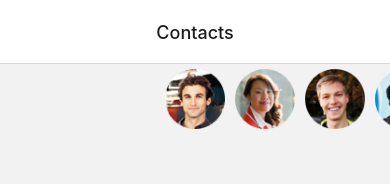
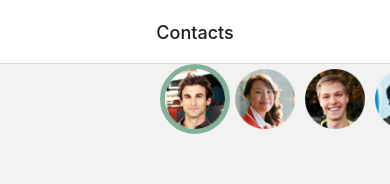
Before and after one commit to HellaPidgin/FlatListAvatars, a React Native app: screen /Contacts in a window 390 px wide. Shown: the top 184 px of the page. Built offline with nearby package versions, Linux system fonts and the light colour scheme.

Commit message:
Avatar Selection Indiicator

```diff
--- /dev/null
+++ b/app/shared/colorScheme.tsx
@@ -0,0 +1,7 @@
+export const colors = {
+  Eggshell: "#f4f1de",
+  TerraCotta: "#e07a5f",
+  Independence: "#3d405b",
+  GreenSheen: "#81b29a",
+  DeepChampagne: "#f2cc8f",
+};
--- a/app/ui/index.tsx
+++ b/app/ui/index.tsx
@@ -40,10 +40,11 @@ const contacts: React.FC = () => {
   }) => {
     if (scrollingList === "Avatars") {
       const scrollX = event.nativeEvent.contentOffset.x;
-      console.log(
-        (event.nativeEvent.contentOffset.x / AVATAR_IMAGE_SIZE) *
-          CONTACT_DETAIL_HEIGHT
-      );
+      //  console.log(
+      //     (event.nativeEvent.contentOffset.x / AVATAR_IMAGE_SIZE) *
+      //       CONTACT_DETAIL_HEIGHT
+      //   );
+      setActiveContactIndex(Math.floor(scrollX / AVATAR_IMAGE_SIZE));
       detailsListRef.current?.scrollToOffset({
         animated: true,
         offset: (scrollX / AVATAR_IMAGE_SIZE) * CONTACT_DETAIL_HEIGHT,
@@ -55,12 +56,17 @@ const contacts: React.FC = () => {
   }) => {
     if (scrollingList === "Details") {
       const scrollY = event.nativeEvent.contentOffset.y;
-      console.log(event.nativeEvent.contentOffset.y / CONTACT_DETAIL_HEIGHT);
+      // console.log(event.nativeEvent.contentOffset.y / CONTACT_DETAIL_HEIGHT);
+      setActiveContactIndex(Math.floor(scrollY / CONTACT_DETAIL_HEIGHT));
       imagesListRef.current?.scrollToOffset({
         animated: true,
         offset: (scrollY / CONTACT_DETAIL_HEIGHT) * AVATAR_IMAGE_SIZE,
       });
     }
+  };
+
+  const handleAvatarPress = (index: number) => {
+    setActiveContactIndex(index);
   };
 
   return (
@@ -81,6 +87,8 @@ const contacts: React.FC = () => {
               listMax={contactsData.length}
               index={data.index}
               image={data.item.image}
+              activeIndex={activeContactIndex}
+              handleAvatarPress={handleAvatarPress}
             />
           )}
         />
--- a/app/ui/widgets/AvataImage.tsx
+++ b/app/ui/widgets/AvataImage.tsx
@@ -2,6 +2,7 @@ import { View, Text, ImageSourcePropType, Dimensions } from 'react-native';
 import React from 'react';
 import styled from 'styled-components/native';
 import { ContactDataType } from '../../shared/types';
+import { colors } from '../../shared/colorScheme';
 
 export const AVATAR_IMAGE_SIZE: number = 70;
 const width = Dimensions.get('window').width;
@@ -25,6 +26,17 @@ const AvatarImageContainer = styled.TouchableOpacity`
   padding: 2px;
 
 `
+const ActiveAvatarImageContainer = styled.TouchableOpacity`
+  width: ${AVATAR_IMAGE_SIZE}px;
+  height: ${AVATAR_IMAGE_SIZE}px;
+  border-radius: ${AVATAR_IMAGE_SIZE / 2}px;
+  border-width: 5px;
+  border-color: ${colors.GreenSheen};
+  justify-content: center;
+  align-items: center;
+  padding: 2px;
+
+`
 
 const AvatarImage = styled.Image`
     width: ${AVATAR_IMAGE_SIZE-10}px;
@@ -33,33 +45,58 @@ const AvatarImage = styled.Image`
 
 interface PropTypes {
     image: ImageSourcePropType,
+    activeIndex: number,
+    handleAvatarPress: (index: number) => void,
     index: number,
     listMax: number,
 }
 
 const AvataImage = (props: PropTypes) => {
+
+    const isActiveContact = props.index === props.activeIndex;
     if (props.index === 0) {
         return (
           <HorizontalView>
             <SpaceBeforeAvatar />
+            {isActiveContact ? (
+              <ActiveAvatarImageContainer>
+                <AvatarImage source={props.image} resizeMode="contain" />
+              </ActiveAvatarImageContainer>
+            ) : (
               <AvatarImageContainer>
-                    <AvatarImage source={props.image} resizeMode='contain' />
+                <AvatarImage source={props.image} resizeMode="contain" />
               </AvatarImageContainer>
-            </HorizontalView>)
+            )}
+          </HorizontalView>
+        );
     }
     if (props.index === props.listMax - 1) {
         return (
           <HorizontalView>
+            {isActiveContact ? (
+              <ActiveAvatarImageContainer>
+                <AvatarImage source={props.image} resizeMode="contain" />
+              </ActiveAvatarImageContainer>
+            ) : (
               <AvatarImageContainer>
-                    <AvatarImage source={props.image} resizeMode='contain' />
-                </AvatarImageContainer><SpaceBeforeAvatar />
-            </HorizontalView>)
+                <AvatarImage source={props.image} resizeMode="contain" />
+              </AvatarImageContainer>
+            )}
+            <SpaceBeforeAvatar />
+          </HorizontalView>
+        );
     }
     return (
       <HorizontalView>
+        {isActiveContact ? (
+          <ActiveAvatarImageContainer>
+            <AvatarImage source={props.image} resizeMode="contain" />
+          </ActiveAvatarImageContainer>
+        ) : (
           <AvatarImageContainer>
-                <AvatarImage source={props.image} resizeMode='contain' />
+            <AvatarImage source={props.image} resizeMode="contain" />
           </AvatarImageContainer>
+        )}
       </HorizontalView>
     );
 };
```
Lines whose indentation alone changed are shown as unchanged.
